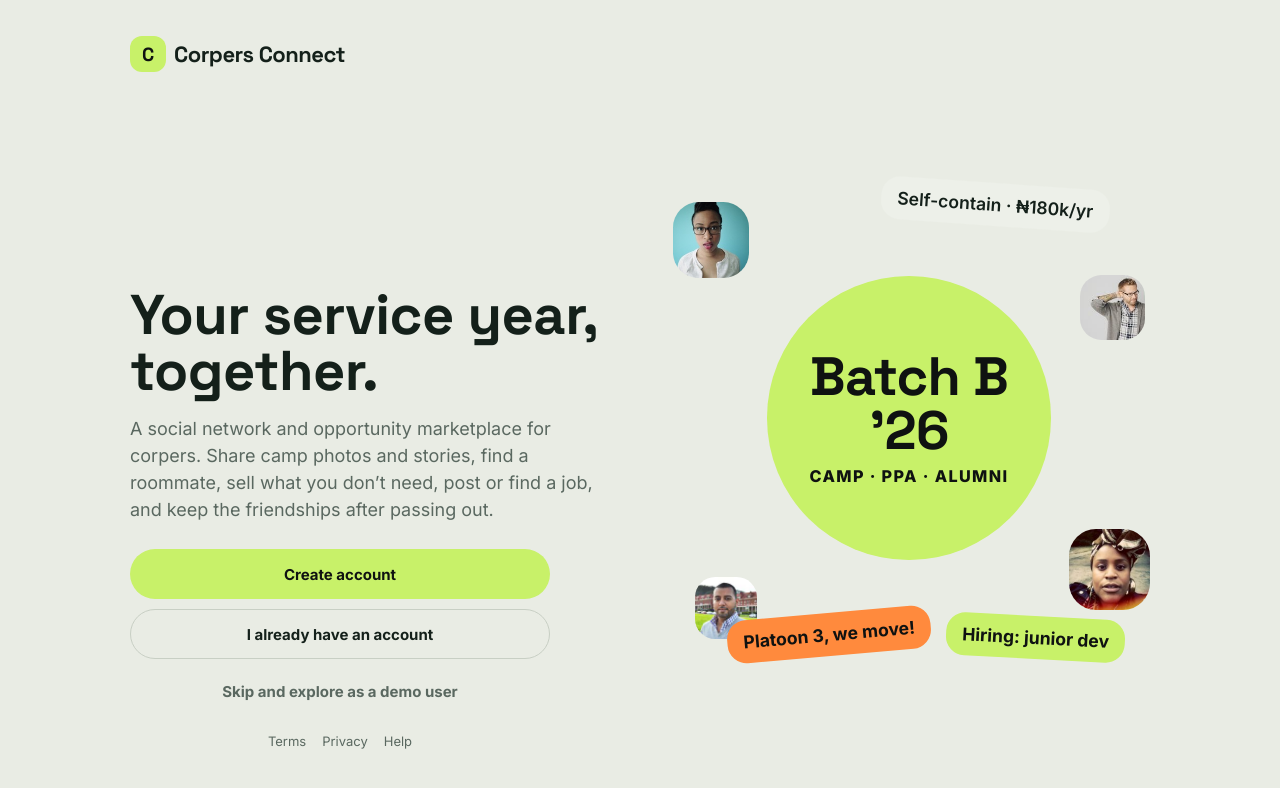
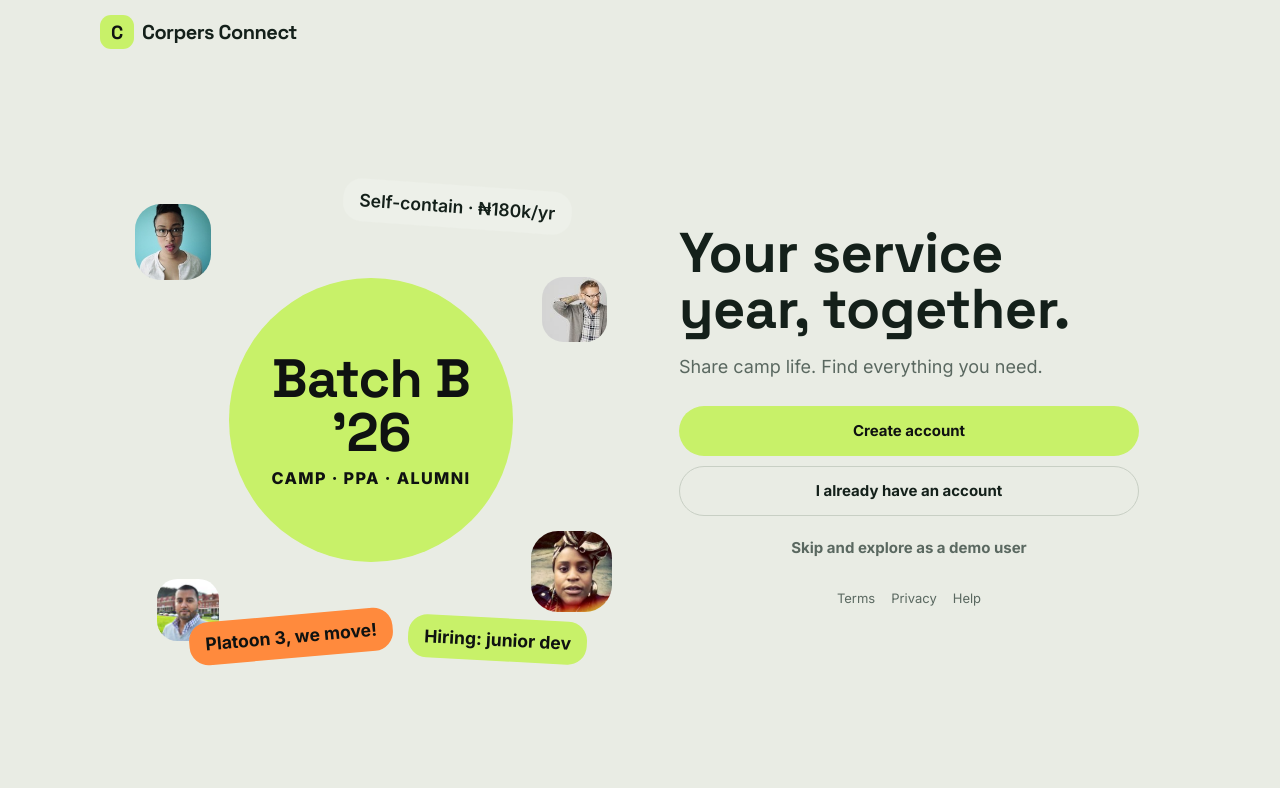
Before and after one commit to atam-git/corperconnect, a plain HTML site: page index.html in a window 1280 px wide. Drawn offline with Linux system fonts and the light colour scheme.

Commit message:
feat: shorter welcome copy, desktop welcome layout with centred text and landing-style logo, centred nav and FAQ

```diff
--- a/index.html
+++ b/index.html
@@ -42,14 +42,21 @@ a{color:var(--accent-text)}
   #app[data-nav="0"]:not([data-s="welcome"]) #view{inset:24px auto 24px calc(50% - 280px);width:560px;max-width:calc(100% - 32px);border:1px solid var(--line);border-radius:32px;overflow:hidden;box-shadow:0 20px 60px var(--shadow)}
   #app[data-s="welcome"]{--col:860px}
   #app[data-s="welcome"] #view{border:0;background:transparent}
-  #app[data-s="welcome"] .w-page{display:grid!important;grid-template-columns:1fr 1fr;grid-template-rows:auto 1fr auto auto 1fr;column-gap:56px;padding:36px 40px!important;align-content:stretch}
-  #app[data-s="welcome"] .w-logo{grid-column:1/-1;grid-row:1}
-  #app[data-s="welcome"] .w-art{grid-column:2;grid-row:2/6;align-self:center;height:340px!important;zoom:1.15;margin:0!important}
-  #app[data-s="welcome"] .w-h{grid-column:1;grid-row:3;font-size:56px!important;line-height:1!important;align-self:end;margin:0 0 16px!important}
-  #app[data-s="welcome"] .w-p{grid-column:1;grid-row:4;font-size:18px!important;margin:0 0 26px!important}
-  #app[data-s="welcome"] .w-btns{grid-column:1;grid-row:5;margin-top:0!important;align-self:start;max-width:420px}
+  #app[data-s="welcome"] .w-page{display:grid!important;grid-template-columns:1fr 1fr;grid-template-rows:1fr auto auto auto 1fr;column-gap:56px;padding:64px 40px 24px!important;align-content:stretch}
+  /* Logo sits exactly where it does in the landing page header */
+  #app[data-s="welcome"] .w-logo{position:fixed;top:0;left:max(20px,calc((100vw - 1120px)/2 + 20px));height:64px;margin:0!important;align-items:center;z-index:5}
+  #app[data-s="welcome"] .w-logo .av{width:34px!important;height:34px!important;border-radius:11px!important;font-size:19px!important}
+  #app[data-s="welcome"] .w-logo .hd{font-size:20px!important}
+  #app[data-s="welcome"] .w-art{grid-column:1;grid-row:1/6;align-self:center;height:340px!important;zoom:1.15;margin:0!important}
+  /* Text block: centred in the right half, artwork on the left */
+  #app[data-s="welcome"] .w-h,#app[data-s="welcome"] .w-p,#app[data-s="welcome"] .w-btns{grid-column:2;justify-self:center;width:min(100%,460px)}
+  #app[data-s="welcome"] .w-h{grid-row:2;font-size:56px!important;line-height:1!important;align-self:end;margin:0 0 16px!important}
+  #app[data-s="welcome"] .w-p{grid-row:3;font-size:18px!important;margin:0 0 26px!important}
+  #app[data-s="welcome"] .w-btns{grid-row:4;margin-top:0!important;align-self:start}
 }
 @media (min-width:1200px){#app[data-s="welcome"]{--col:1100px}#app[data-s="welcome"] .w-art{zoom:1.35}}
+@media (min-width:1500px){#app[data-s="welcome"] .w-logo{left:max(20px,calc((100vw - 1360px)/2 + 20px))}}
+@media (min-width:1900px){#app[data-s="welcome"] .w-logo{left:max(20px,calc((100vw - 1560px)/2 + 20px))}}
 @media (min-width:1100px){
   #app{--col:700px;--rail:320px;--navw:200px;--shift:calc((var(--rail) + 16px - var(--navw) - 14px)/2)}
   #app .nav{align-items:stretch;padding:12px;gap:6px;border-radius:30px}
@@ -57,7 +64,7 @@ a{color:var(--accent-text)}
   #app .nav .lb{display:inline;font-weight:600;font-size:15px}
   #app .nav .dx{display:flex}
   #app .nav .sep.dx{display:block}
-  #app .nav{top:20px;transform:none;max-height:calc(100vh - 40px);overflow-y:auto;scrollbar-width:none}
+  #app .nav{top:50%;transform:translateY(-50%);max-height:calc(100vh - 40px);overflow-y:auto;scrollbar-width:none}
   #app .nav::-webkit-scrollbar{display:none}
   #app .nav button{flex:none}
   #app .nav{justify-content:flex-start}
@@ -860,7 +867,7 @@ SC.welcome=()=>`<div class="scroll nonav w-page" style="display:flex;flex-direct
     <div style="position:absolute;right:18px;bottom:-8px;transform:rotate(3deg);background:#C8F169;color:var(--ink);font-weight:700;font-size:13px;padding:8px 12px;border-radius:14px">Hiring: junior dev</div>
   </div>
   <h1 class="hd w-h" style="font-size:40px;line-height:1;margin:8px 0 12px;font-weight:700">Your service year, together.</h1>
-  <p class="muted w-p" style="font-size:16px;line-height:1.5;margin:0 0 22px">A social network and opportunity marketplace for corpers. Share camp photos and stories, find a roommate, sell what you don’t need, post or find a job, and keep the friendships after passing out.</p>
+  <p class="muted w-p" style="font-size:16px;line-height:1.5;margin:0 0 22px">Share camp life. Find everything you need.</p>
   <div class="stack w-btns" style="gap:10px;margin-top:auto">
     <button class="btn lime block" data-a="go" data-s="signup" data-t="signup">Create account</button>
     <button class="btn outline block" data-a="go" data-s="signup" data-t="signin">I already have an account</button>
```
Also changed, not shown: landing.html (+1 -1 lines).
